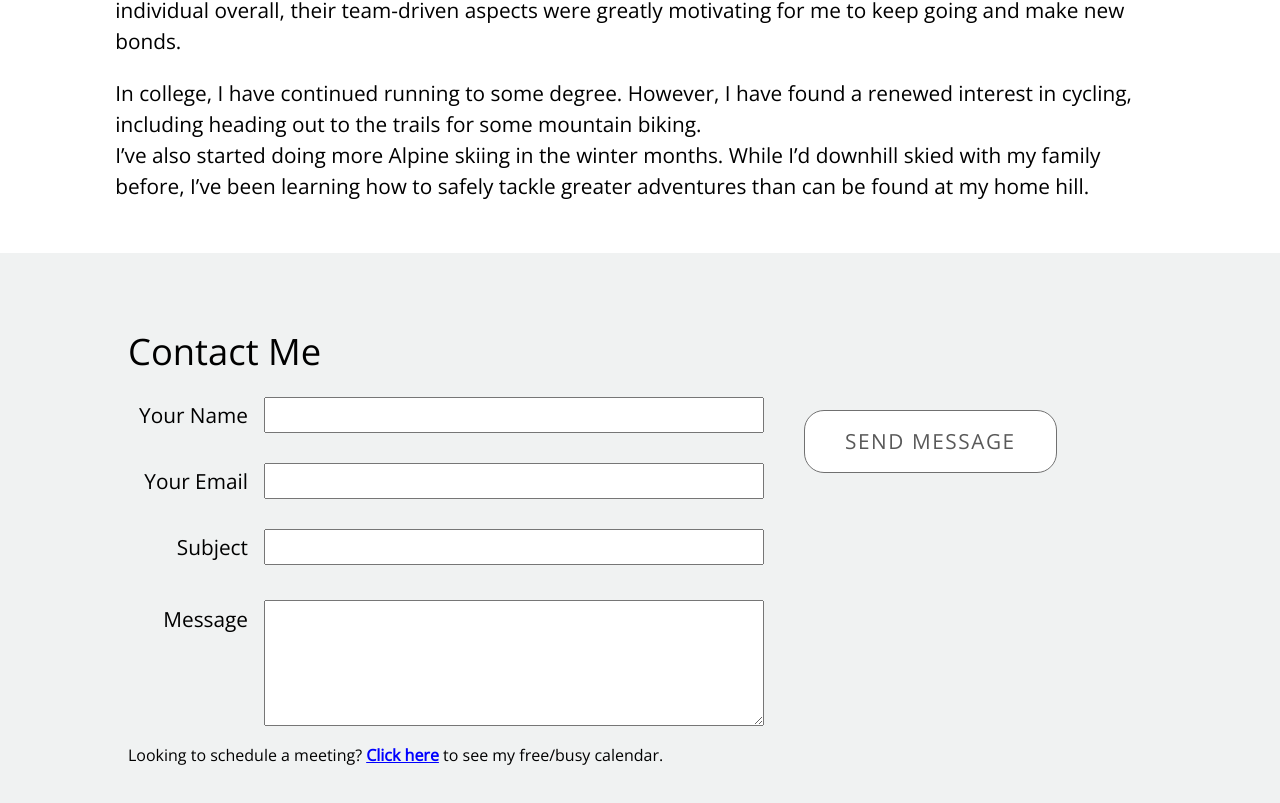
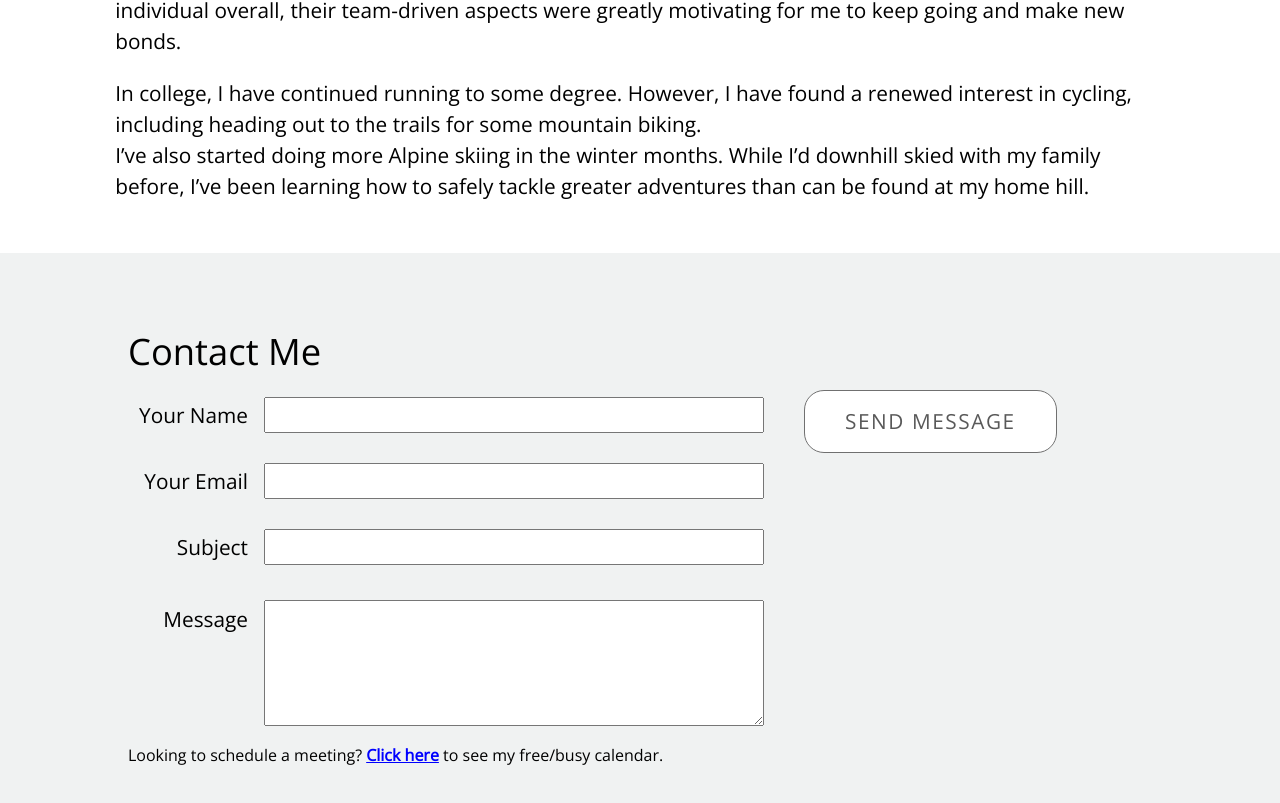
Before and after one commit to etekweb/etekweb-home, a Vue app: page / in a window 1280 px wide. Shown: the part 4188-4991 px from the top of the page. Built offline with nearby package versions, Linux system fonts and the light colour scheme.

Commit message:
remove extra margin

```diff
--- a/src/components/ContactSection.vue
+++ b/src/components/ContactSection.vue
@@ -142,7 +142,7 @@ input {
 .btn {
   padding: 14px 40px;
   font-size: unset;
-  margin-top: 20px;
+  /* margin-top: 20px; */
   margin-left: auto;
 }
 .msg {
```
